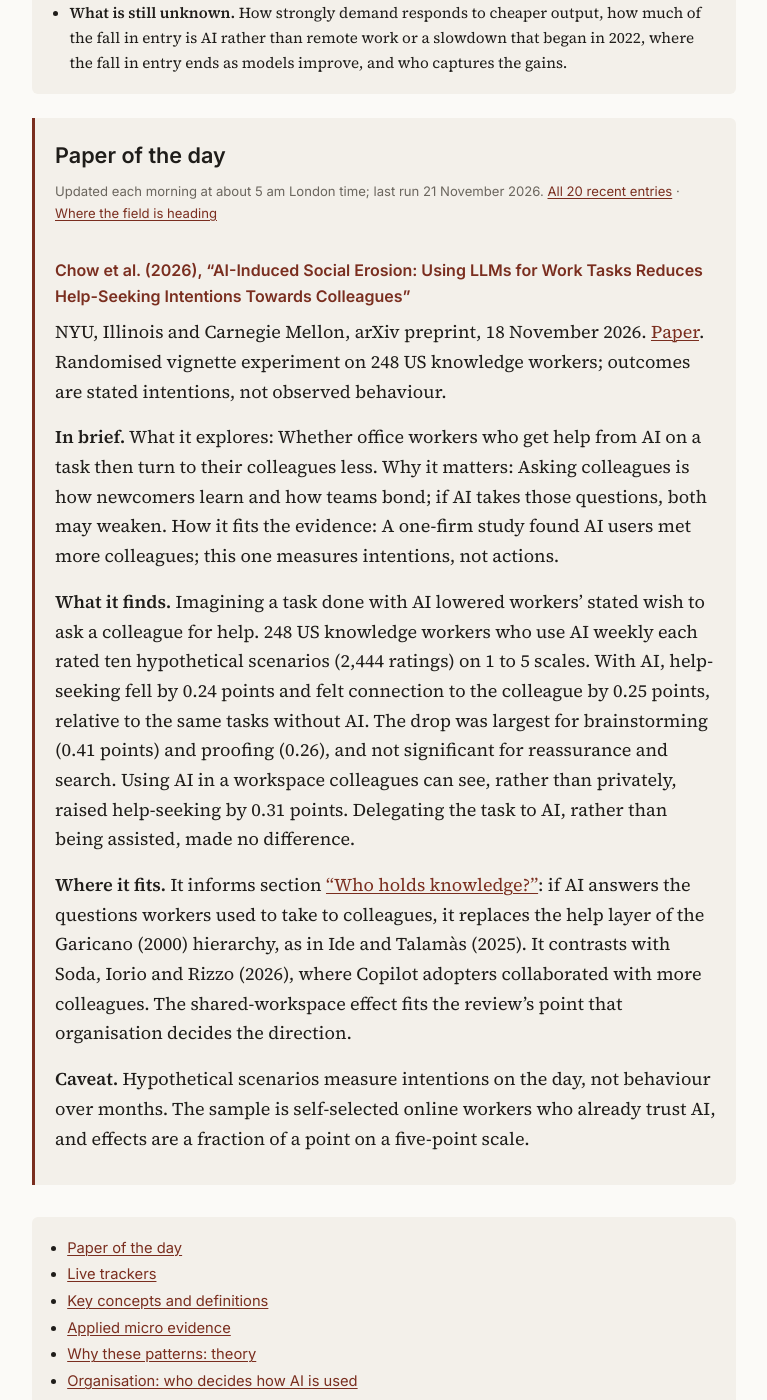
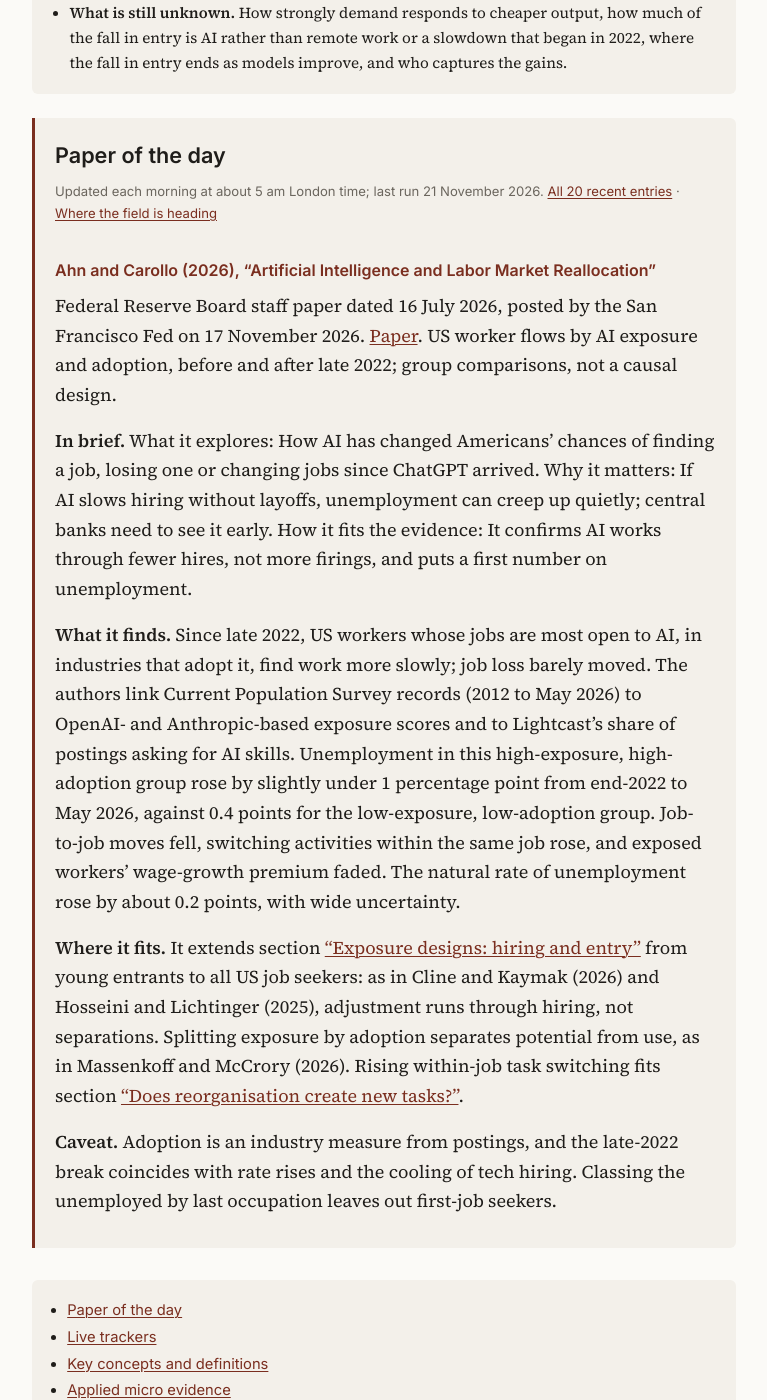
Before and after one commit to ajoly35/gen-ai-living-review, a Jekyll site: the page built from index.md, in a window 1280 px wide and 1400 px high, scrolled down 1069 px. Shown: the whole window, without its empty margins (256-1023 px from the left). Built offline with Jekyll 4.4.1, drawn with Linux system fonts in a browser that asks for light colours; our own code applies the rules of GitHub Pages for plain Markdown files; some of the changed text lies outside the part shown.

Commit message:
Latest research: Ahn and Carollo (2026)
Co-Authored-By: Claude Opus 5.5 <noreply@anthropic.com>
Claude-Session: https://claude.ai/code/session_01G6bx5PsH2xV4YF1gZmWXMU

```diff
--- a/_includes/latest.md
+++ b/_includes/latest.md
@@ -1,4 +1,20 @@
 New papers on AI and labour markets and AI and growth, newest first, each placed against the review below. Every figure is checked against the paper itself.
+
+### Ahn and Carollo (2026), "Artificial Intelligence and Labor Market Reallocation"
+<!-- kind: paper -->
+
+Federal Reserve Board staff paper dated 16 July 2026, posted by the San Francisco Fed on 17 November 2026. [Paper](https://www.frbsf.org/research-and-insights/publications/board-of-governors/2026/11/artificial-intelligence-labor-market-reallocation/). US worker flows by AI exposure and adoption, before and after late 2022; group comparisons, not a causal design.
+
+**In brief.**
+What it explores: How AI has changed Americans' chances of finding a job, losing one or changing jobs since ChatGPT arrived.
+Why it matters: If AI slows hiring without layoffs, unemployment can creep up quietly; central banks need to see it early.
+How it fits the evidence: It confirms AI works through fewer hires, not more firings, and puts a first number on unemployment.
+
+**What it finds.** Since late 2022, US workers whose jobs are most open to AI, in industries that adopt it, find work more slowly; job loss barely moved. The authors link Current Population Survey records (2012 to May 2026) to OpenAI- and Anthropic-based exposure scores and to Lightcast's share of postings asking for AI skills. Unemployment in this high-exposure, high-adoption group rose by slightly under 1 percentage point from end-2022 to May 2026, against 0.4 points for the low-exposure, low-adoption group. Job-to-job moves fell, switching activities within the same job rose, and exposed workers' wage-growth premium faded. The natural rate of unemployment rose by about 0.2 points, with wide uncertainty.
+
+**Where it fits.** It extends section [“Exposure designs: hiring and entry”](#exposure-designs-hiring-and-entry) from young entrants to all US job seekers: as in Cline and Kaymak (2026) and Hosseini and Lichtinger (2025), adjustment runs through hiring, not separations. Splitting exposure by adoption separates potential from use, as in Massenkoff and McCrory (2026). Rising within-job task switching fits section [“Does reorganisation create new tasks?”](#does-reorganisation-create-new-tasks).
+
+**Caveat.** Adoption is an industry measure from postings, and the late-2022 break coincides with rate rises and the cooling of tech hiring. Classing the unemployed by last occupation leaves out first-job seekers.
 
 ### Chow et al. (2026), "AI-Induced Social Erosion: Using LLMs for Work Tasks Reduces Help-Seeking Intentions Towards Colleagues"
 <!-- kind: paper -->
@@ -286,13 +302,3 @@ The Anthropic Institute, technical report, 5 November 2026. [Paper](https://www.
 **Where it fits.** Puts field-level numbers on the input side of the research-automation models of Davidson et al. and Trammell and Korinek (companion review): physical steps are the Baumol bottleneck. Use rises steeply with task capability, so measured exposure does predict where adoption goes, unlike the economy-wide gap in Massenkoff and McCrory (2026) (section [“Key concepts and definitions”](#key-concepts-and-definitions)).
 
 **Caveat.** The authors study their employer's product over two months of consumer plans; the scenarios rest on an assumed AI cost and a model-rated capability score, not measured output.
-
-### Bank of England (2026), "Monetary Policy Report: November 2026"
-
-Bank of England, Monetary Policy Committee, 5 November 2026. [Paper](https://www.bankofengland.co.uk/monetary-policy-report/2026/november-2026). Growth accounting with an industry proxy for AI activity (Box C) and firm survey estimates (Box D); descriptive, context for AI and growth.
-
-**What it finds.** AI is lifting UK growth through the industries that build and sell it, while its effect on productivity elsewhere is still small. After trend adjustment, novel AI-related activity in publishing, computer programming and information services accounts for just under a fifth of UK GDP growth since the start of 2026. Firms in the Decision Maker Panel estimate that AI raised their productivity by about 0.5% over three years, which the Bank reads as 0.1 to 0.2 percentage points a year, with close to zero effect on their employment so far. Firms expect 0.9 points a year over the next three years, half of it through slower employment growth.
-
-**Where it fits.** An official number on the pattern in Strauss, Romei and Fleming (2026) below: growth comes from producing AI, not yet from using it. The 0.1 to 0.2 points sit near Acemoglu (2025), the firms' forecast nearer Korinek et al. (2026) (companion review). Fewer hires without more firings confirm adjustment through entry (section [“Exposure designs: hiring and entry”](#exposure-designs-hiring-and-entry)), and near-zero firm employment effects match Yotzov et al. (2026).
-
-**Caveat.** The proxy industries do much non-AI work, so "a fifth" is an order of magnitude, and the productivity and employment figures are firms' own estimates. The end of labour hoarding and higher labour costs also cut hiring and raise measured productivity.
--- a/_includes/references-latest.md
+++ b/_includes/references-latest.md
@@ -1,6 +1,6 @@
 Aghion, Philippe, Benjamin F. Jones, and Charles I. Jones. 2019. “Artificial Intelligence and Economic Growth.” In *The Economics of Artificial Intelligence: An Agenda*, edited by Ajay Agrawal, Joshua Gans, and Avi Goldfarb, 237–82. University of Chicago Press.
 
-Bank of England. 2026. *Monetary Policy Report*. November. [Link](https://www.bankofengland.co.uk/-/media/boe/files/monetary-policy-report/2026/november/monetary-policy-report-november-2026.pdf).
+Ahn, Hie Joo, and Nicholas A. Carollo. 2026. *Artificial Intelligence and Labor Market Reallocation*. Working paper. Board of Governors of the Federal Reserve System, 16 July; posted by the Federal Reserve Bank of San Francisco, 17 November. [Link](https://www.frbsf.org/research-and-insights/publications/board-of-governors/2026/11/artificial-intelligence-labor-market-reallocation/).
 
 Barwick, Panle Jia, Lu Fang, Jinhan Liu, Huilan Xu, and Zhe Yuan. 2026. *AI as Shared Business Infrastructure: Firm Growth and the Distribution of Gains*. Working Paper No. 36003. NBER. [Link](https://www.nber.org/papers/w36003).
 
--- a/briefs/concepts.yml
+++ b/briefs/concepts.yml
@@ -35,6 +35,7 @@
 - key: wages-adjust
   title: "When the job stays but the pay falls"
   paper: "Azar et al. (2026)"
+  last: 2026-11-21
 - key: management-matters
   title: "Why two firms with the same tool get different results"
   paper: "LIFT policy paper 2026-01; Bloom-style management evidence in the review"
```
Also changed, not shown: _includes/fr/latest.md (+16 -10 lines), briefs/2026-11-21.md (added, +60 -0 lines), briefs/fr/2026-11-21.md (added, +60 -0 lines).
